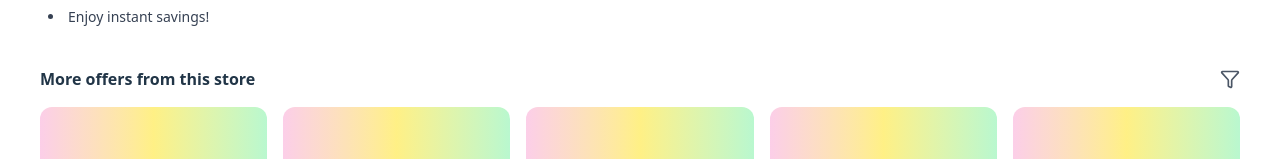
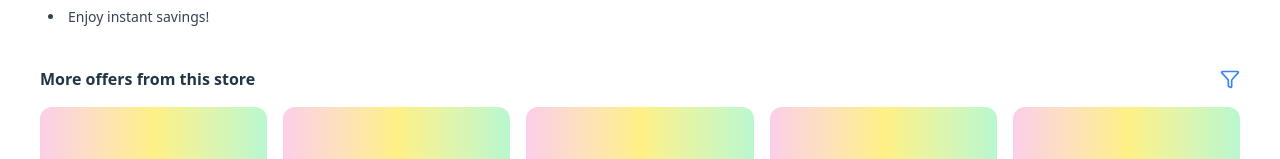
Before and after one commit to LayBalar2311/Fronted_lay, a React (Vite) app: page /offers in a window 1280 px wide. Shown: the part 490-649 px from the top of the page. Built offline with nearby package versions, Linux system fonts and the light colour scheme.

Commit message:
style: add inline styling to filter icon for consistent blue color

```diff
--- a/src/components/Hourly Offers/MoreOffers/MoreOffers.jsx
+++ b/src/components/Hourly Offers/MoreOffers/MoreOffers.jsx
@@ -12,7 +12,7 @@ const MoreOffers = () => {
       {/* Title + Filter Icon */}
       <div className="flex items-center justify-between mb-4">
         <h3 className="text-md font-semibold">More offers from this store</h3>
-        <Filter className="w-5 h-5 text-gray-600" />
+        <Filter className="w-5 h-5 text-blue-500" style={{ color: '#3b82f6' }} />
       </div>
 
       {/* Offer Grid */}
```
